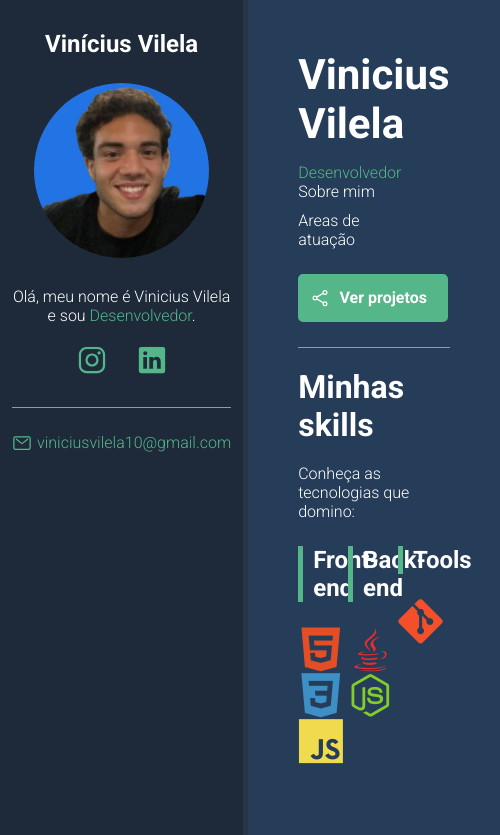
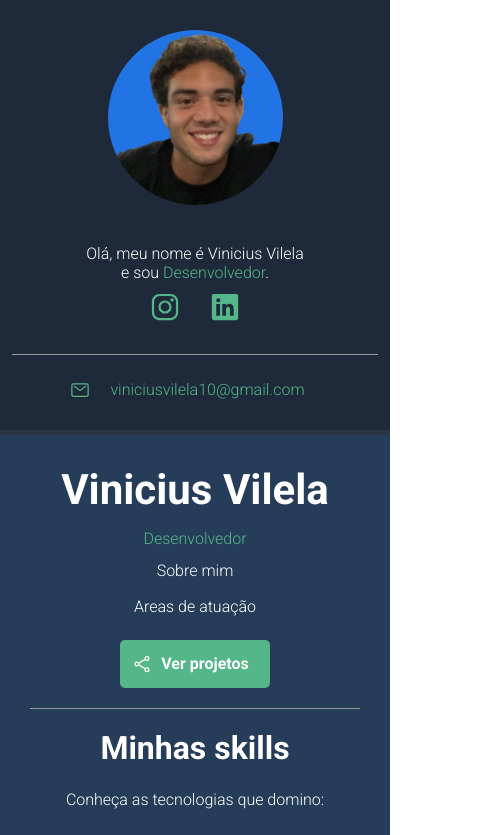
Before and after one commit to ViniciusMVilela/viniciusmvilela.github.io, a plain HTML site: page index.html in a window 390 px wide. Shown: the top 835 px of the page, 500 px wide, since content can reach past the window. Drawn offline with nearby package versions, Linux system fonts and the light colour scheme.

Commit message:
layout mobile

```diff
--- a/css/style.css
+++ b/css/style.css
@@ -179,3 +179,51 @@
     font-size: 45px;
     margin-right: 10px;
 }
+
+/* MOBILE */
+@media(max-width:450px) {
+    #container {
+        flex-direction: column;
+    }
+
+    #bio-container {
+        min-height: auto;
+        border-right: none;
+        border-bottom: 5px solid var(--bio-border-color);
+    }
+
+    #bio-container h2 {
+        display: none;
+    }
+
+    #bio-container p {
+        max-width: 60%;
+        margin: 10px auto;
+    }
+
+    #about-container {
+        text-align: center;
+        padding: 30px;
+    }
+
+    #about-container .description {
+        margin: 10px auto;
+        max-width: 100%;
+        line-height: 26px;
+    }
+
+    #btn-projects {
+        margin: 20px auto;
+    }
+
+    .skills-box {
+        flex: 1 1 100%;
+        max-width: 100%;
+        margin-bottom: 40px;
+        text-align: left;
+    }
+
+    .skills-box i {
+        font-size: 60px;
+    }
+}
```
